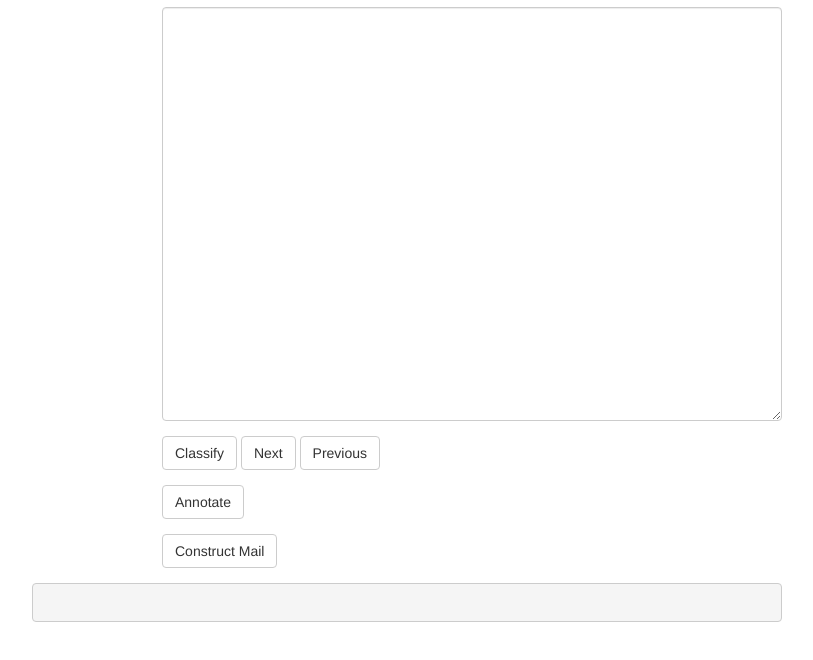
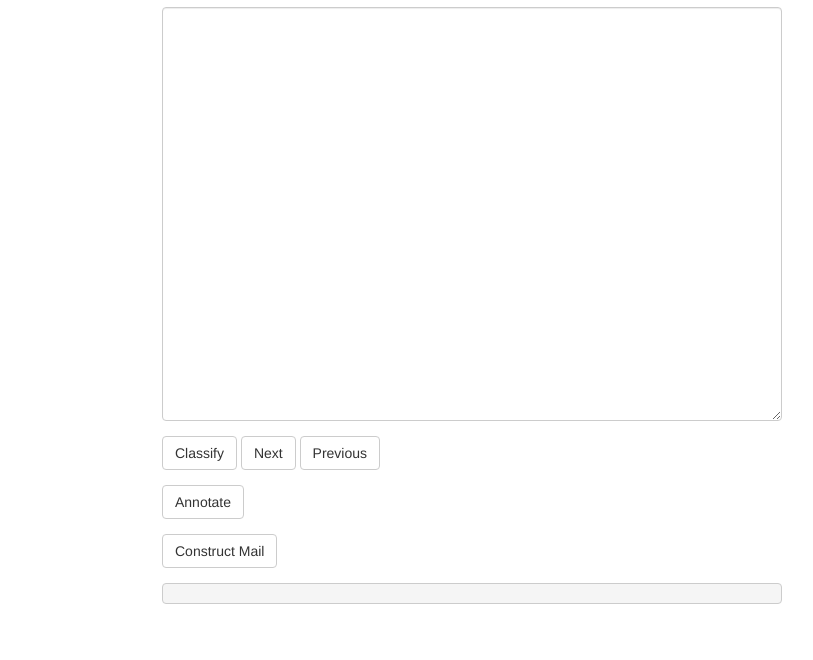
Before and after one commit to insurancecognitive1/emailaccess, a website: page ui/entity.html in a window 1280 px wide. Shown: the part 88-748 px from the top of the page, without its empty margins (233-1046 px from the left). Drawn offline with nearby package versions, Linux system fonts and the light colour scheme; no server answers.

Commit message:
Added Result tab in Form element

```diff
--- a/ui/entity.html
+++ b/ui/entity.html
@@ -97,11 +97,16 @@ $(document).ready(function() {
                 <button type="button" id="button_constructmail" class="btn btn-default">Construct Mail</button>
               </div>
             </div>
+	    <div class="form-group">
+              <div class="col-sm-offset-2 col-sm-10">
+            	<pre id="result_json"></pre>
+              </div>
+            </div>
           </form>
-          <div>
+          <!--<div>
             <pre id="result_json">
             </pre>
-          </div>
+          </div>-->
     		</div>
     		<div class="col-md-2"></div>
   		</div>
```
